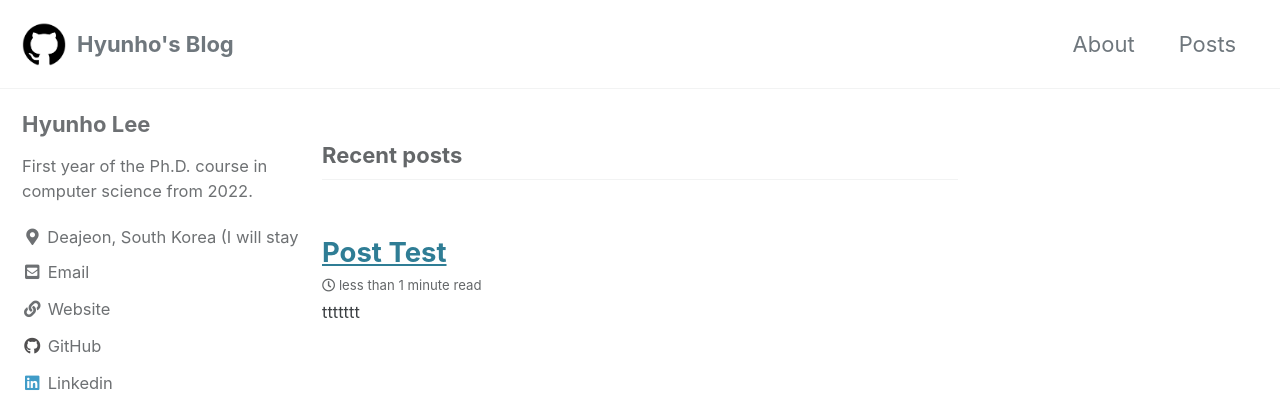
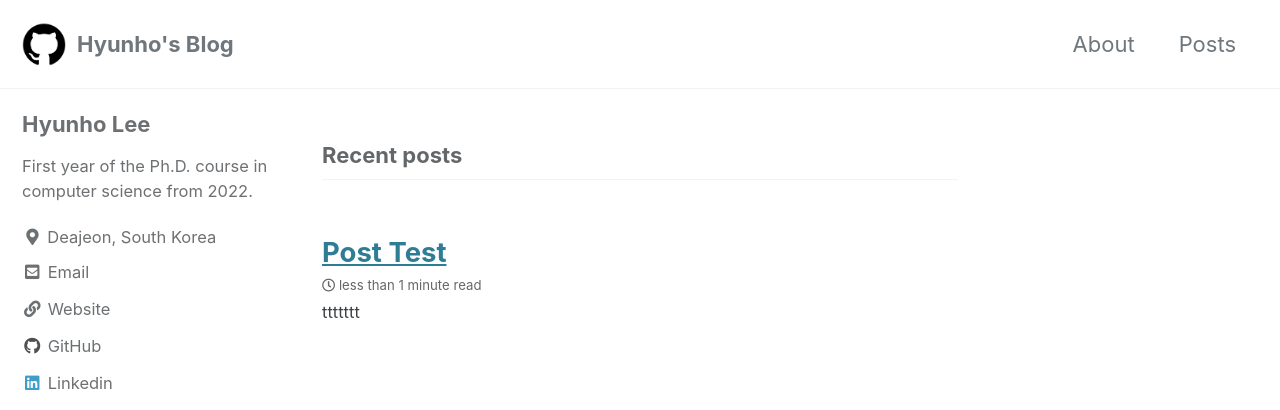
Before and after one commit to hyunholee26/old_webpage, a Jekyll site: the page built from index.html, in a window 1280 px wide. Shown: the top 410 px of the page. Built offline with Jekyll 4.4.1, drawn with Linux system fonts in a browser that asks for light colours; cached includes are drawn as plain includes; the list of posts is cut into pages by our own code.

Commit message:
Update _config.yml

```diff
--- a/_config.yml
+++ b/_config.yml
@@ -105,7 +105,7 @@ author:
   name             : "Hyunho Lee"
   avatar           : # path of avatar image, e.g. "/assets/images/bio-photo.jpg"
   bio              : "First year of the Ph.D. course in computer science from 2022."
-  location         : "Deajeon, South Korea (I will stay USA for my Ph.D course from fall semester of 2022)"
+  location         : "Deajeon, South Korea"
   email            : "hyunho.lee26@gmail.com"
   links:
     - label: "Email"
```
